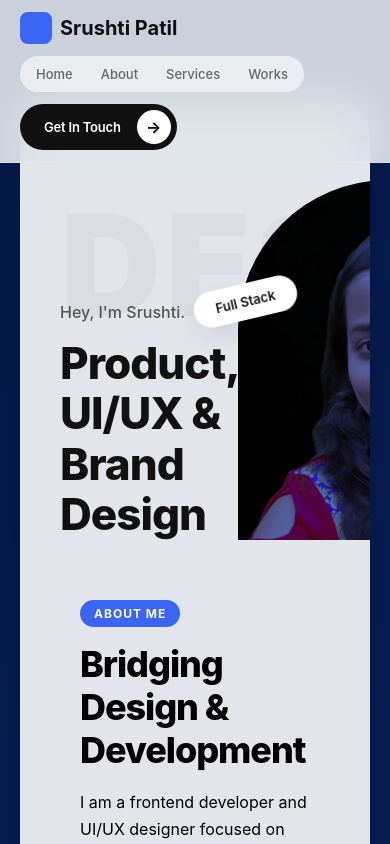
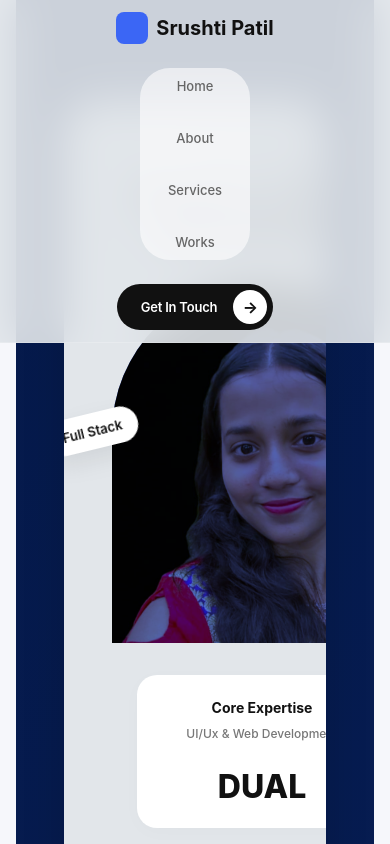
Before and after one commit to SrushtiPatil-08/Personal-Portfolio, a React (Vite) app: page / in a window 390 px wide. Shown: the top 844 px of the page. Built offline with nearby package versions, Linux system fonts and the light colour scheme.

Commit message:
Fix mobile responsiveness in index.css

```diff
--- a/src/index.css
+++ b/src/index.css
@@ -10,19 +10,86 @@ body {
   font-family: "Inter", sans-serif;
   background: #f6f7fb;
   color: #0f172a;
+  /* CRITICAL: Prevents your page elements from pushing the phone viewport sideways */
   overflow-x: hidden;
+  width: 100%;
+  -webkit-font-smoothing: antialiased;
 }
 
 html {
   scroll-behavior: smooth;
+  width: 100%;
+  overflow-x: hidden;
 }
 
-/* premium typography baseline */
+/* Premium typography baseline with fluid scaling */
 h1, h2, h3 {
   letter-spacing: -0.03em;
+  line-height: 1.15;
 }
 
 p {
   line-height: 1.6;
   color: #64748b;
+  font-size: 1rem;
 }
+
+/* ==========================================================================
+   ⚡ MOBILE & TABLET RESPONSIVENESS OVERRIDES (Media Queries)
+   ========================================================================== */
+
+/* Target Mobile Devices & Tablets (Screens smaller than 1024px) */
+@media (max-width: 1024px) {
+  /* 1. Force all Grid system components into a single column structure */
+  div[style*="display: grid"],
+  section[style*="display: grid"] {
+    grid-template-columns: 1fr !important;
+    gap: 32px !important;
+  }
+
+  /* 2. Overhaul flex sections to drop down vertically instead of squeezing horizontally */
+  div[style*="display: flex"],
+  nav[style*="display: flex"],
+  footer[style*="display: flex"] {
+    flex-direction: column !important;
+    align-items: center !important;
+    text-align: center !important;
+    gap: 24px !important;
+  }
+
+  /* Exceptions for mini tag clusters or inline small button fields */
+  div[style*="flex-wrap: wrap"],
+  div[style*="gap: 10px"] {
+    flex-direction: row !important;
+    justify-content: center !important;
+  }
+
+  /* 3. Handle sticky columns (like your Experience sidebar) so they unfreeze nicely on phones */
+  div[style*="position: sticky"],
+  div[style*="position: 'sticky'"] {
+    position: relative !important;
+    top: 0 !important;
+    margin-bottom: 20px !important;
+    align-items: center !important;
+  }
+
+  /* 4. Downscale enormous background typography elements so they fit phone dimensions */
+  div[style*="fontSize: '140px'"],
+  div[style*="font-size: 140px"] {
+    font-size: 64px !important;
+    top: 5% !important;
+  }
+}
+
+/* Target Small Phones (Screens smaller than 480px) */
+@media (max-width: 480px) {
+  /* Scale down headers to optimize screen real estate */
+  h1 { font-size: 32px !important; }
+  h2 { font-size: 28px !important; }
+
+  /* Pull in component outer padding so your layout hits the edge safely */
+  section, div {
+    padding-left: 16px !important;
+    padding-right: 16px !important;
+  }
+}
```
